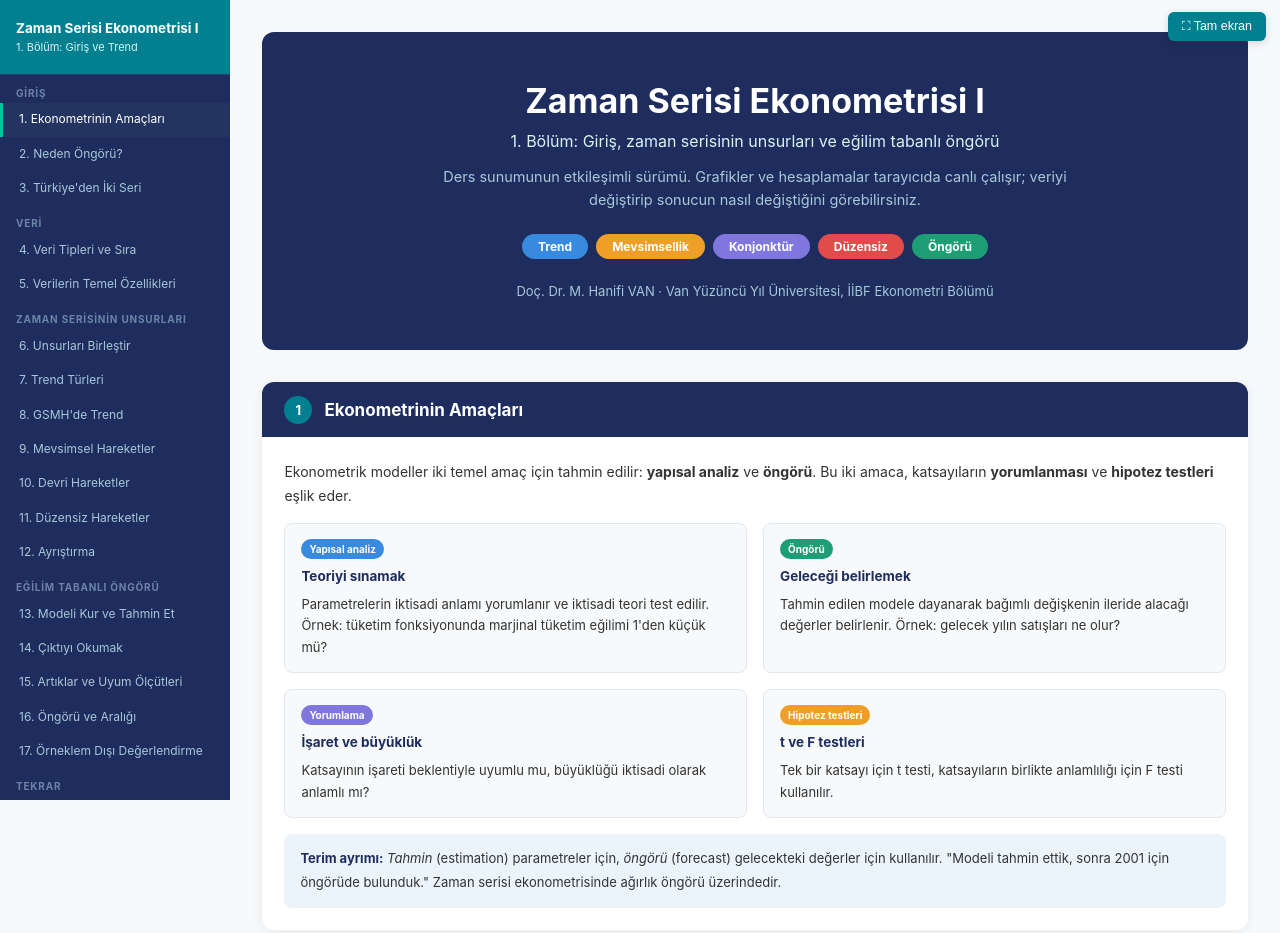
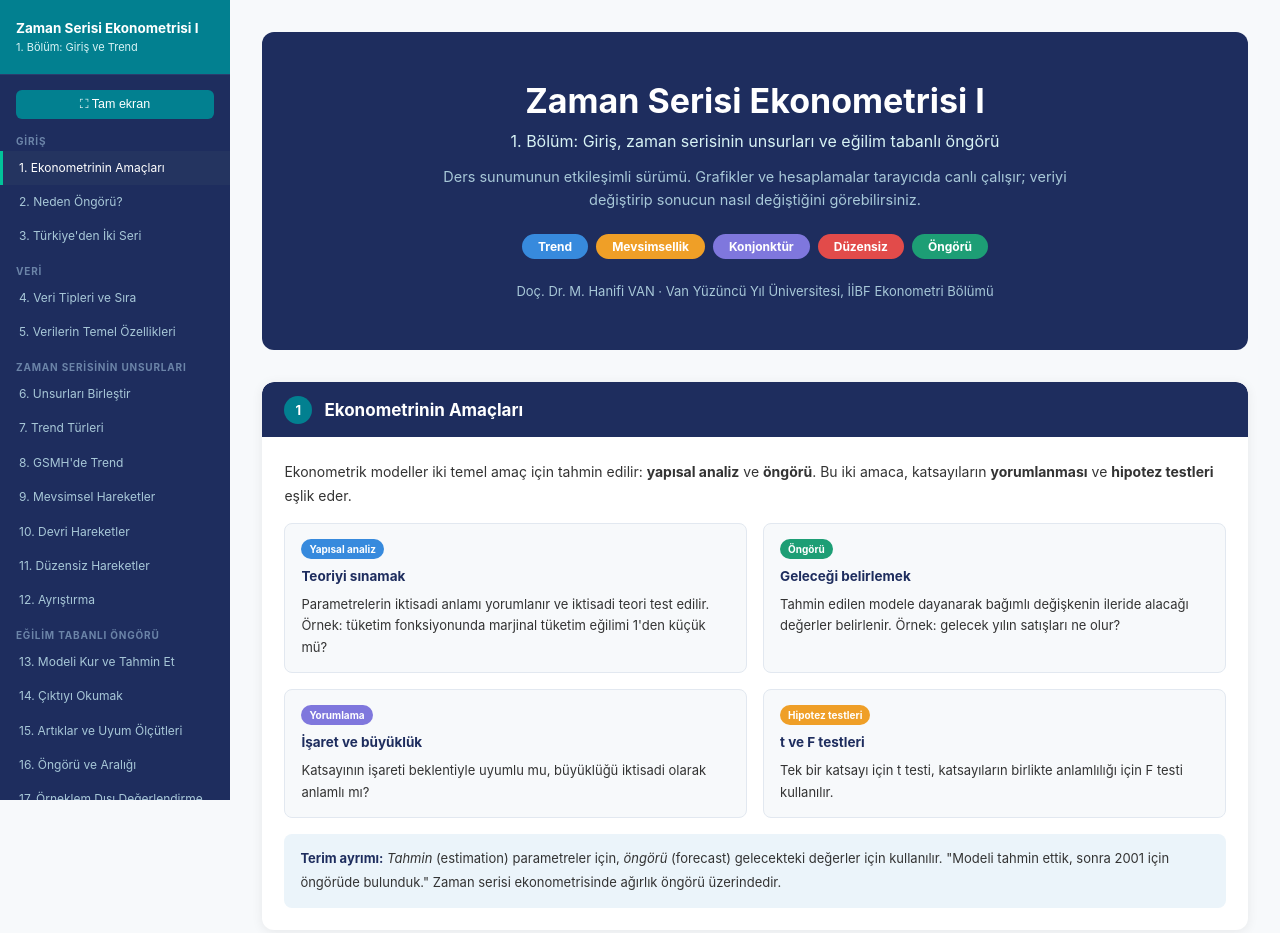
Before and after one commit to hanifivan/zaman-serisi-giris, a plain HTML site: page index.html in a window 1280 px wide. Shown: the top 933 px of the page. Drawn offline with Linux system fonts and the light colour scheme.

Commit message:
Sağ taraftaki taşma giderildi; tam ekran düğmesi menüye alındı

```diff
--- a/index.html
+++ b/index.html
@@ -36,8 +36,8 @@
   #sidebar a.active { border-left-color: var(--mint); color: #fff; background: #243460; }
   #sidebar .section-label { padding: .7rem 1rem .25rem; font-size: 10px; font-weight: 700; color: #6b84a8; text-transform: uppercase; letter-spacing: .08em; }
   #main { margin-left: 230px; padding: 2rem; min-height: 100vh; }
-  .section { max-width: 1600px; margin: 0 auto 3.5rem auto; background: var(--white); border-radius: 12px; box-shadow: 0 2px 12px rgba(0,0,0,.07); overflow: hidden; }
-  .section-header { background: var(--navy); color: #fff; padding: .85rem 1.4rem; font-size: 17px; font-weight: 700; display: flex; align-items: center; gap: .75rem; }
+  .section { max-width: 1600px; margin: 0 auto 3.5rem auto; background: var(--white); border-radius: 12px; box-shadow: 0 2px 12px rgba(0,0,0,.07); overflow-x: auto; }
+  .section-header { border-radius: 12px 12px 0 0; background: var(--navy); color: #fff; padding: .85rem 1.4rem; font-size: 17px; font-weight: 700; display: flex; align-items: center; gap: .75rem; }
   .section-header .num { background: var(--teal); width: 28px; height: 28px; border-radius: 50%; display: flex; align-items: center; justify-content: center; font-size: 13px; font-weight: 700; flex-shrink: 0; }
   .section-body { padding: 1.4rem; }
   .section-body > p, .lead { font-size: 14px; line-height: 1.75; color: #333; margin-bottom: .9rem; }
@@ -60,7 +60,9 @@
   .info-box strong { color: var(--navy); }
   .warn-box { background: #FDF3E7; border-radius: 8px; padding: .85rem 1rem; font-size: 13px; color: #4a3a20; line-height: 1.8; margin-top: 1rem; }
   .warn-box strong { color: #9a5b00; }
-  .chart-wrap { position: relative; height: clamp(300px, 42vh, 460px); }
+  canvas { max-width: 100%; }
+  #main, .section, .section-body { min-width: 0; }
+  .chart-wrap { position: relative; width: 100%; height: clamp(300px, 42vh, 460px); }
   .chart-wrap-sm { position: relative; height: clamp(220px, 30vh, 320px); }
   .cap { font-size: 12px; color: var(--gray); margin-bottom: 6px; }
   .src { font-size: 11px; color: var(--gray); margin-top: 6px; font-style: italic; }
@@ -105,8 +107,9 @@
   .anchor { scroll-margin-top: 1rem; }
   footer { max-width: 1600px; margin: 0 auto 2rem; font-size: 12px; color: var(--gray); line-height: 1.7; text-align: center; }
   #menuBtn { display: none; }
-  #fsBtn { position: fixed; top: 12px; right: 14px; z-index: 200; background: var(--teal); color: #fff; border: none; font-size: 12.5px; padding: 7px 14px; box-shadow: 0 2px 8px rgba(0,0,0,.15); }
+  #fsBtn { display: block; width: calc(100% - 2rem); margin: .9rem 1rem .3rem; background: var(--teal); color: #fff; border: none; font-size: 12.5px; padding: 7px 14px; }
   #fsBtn:hover { background: #016b78; }
+  @media (max-width: 1150px) { .grid2 { grid-template-columns: 1fr; } .grid4 { grid-template-columns: 1fr 1fr; } }
   @media (max-width: 860px) {
     #sidebar { transform: translateX(-100%); transition: transform .2s; }
     #sidebar.open { transform: none; }
@@ -119,11 +122,11 @@
 </style>
 </head>
 <body>
-<button id="fsBtn" onclick="tamEkran()" title="Tam ekran (F)">⛶ Tam ekran</button>
 <button id="menuBtn" onclick="document.getElementById('sidebar').classList.toggle('open')">☰ Bölümler</button>
 
 <nav id="sidebar">
   <div class="logo">Zaman Serisi Ekonometrisi I<small>1. Bölüm: Giriş ve Trend</small></div>
+  <button id="fsBtn" onclick="tamEkran()" title="Tam ekran (F)">⛶ Tam ekran</button>
   <div class="section-label">Giriş</div>
   <a href="#s1">1. Ekonometrinin Amaçları</a>
   <a href="#s2">2. Neden Öngörü?</a>
@@ -845,6 +848,7 @@ links.forEach(a => a.addEventListener("click", () => $("sidebar").classList.remo
 function tamEkran(){ if (!document.fullscreenElement) document.documentElement.requestFullscreen().catch(() => {}); else document.exitFullscreen(); }
 document.addEventListener("fullscreenchange", () => { $("fsBtn").textContent = document.fullscreenElement ? "✕ Tam ekrandan çık" : "⛶ Tam ekran"; });
 document.addEventListener("keydown", e => { if ((e.key === "f" || e.key === "F") && !/INPUT|TEXTAREA/.test(document.activeElement.tagName)) tamEkran(); });
+window.addEventListener("resize", () => Object.values(Chart.instances).forEach(c => c.resize()));
 build3(); build4(); build6(); build7(); build8(); build9(); build10(); build11(); build12(); renderTable13(); buildAll13();
 </script>
 </body>
```
Also changed, not shown: 1 other file.
